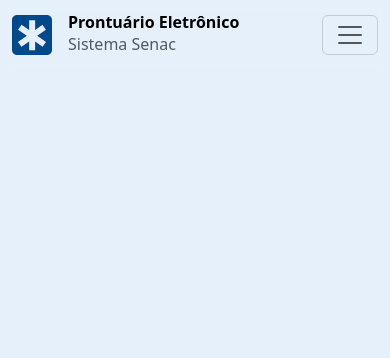
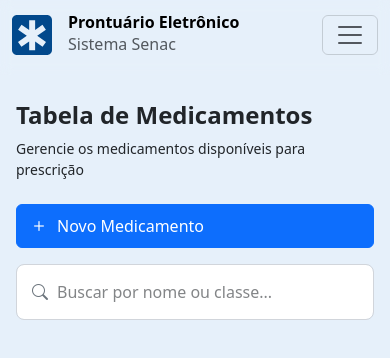
Before and after one commit to eduardoberettarod/PI-prontuario-eletronico, a React (Vite) app: page /remedios in a window 390 px wide. Shown: the top 358 px of the page. Built offline with nearby package versions, Linux system fonts and the light colour scheme.

Commit message:
remedios
comecando a nova aba de remedios

```diff
--- a/src/App.jsx
+++ b/src/App.jsx
@@ -7,7 +7,7 @@ import Navbar from './components/Navbar/Navbar'
 import Index from './pages/Home/Index.jsx';
 import Pacientes from './pages/Pacientes/Pacientes.jsx';
 import Relatorio from './pages/Relatorios/Relatorio.jsx';
-
+import Remedios from './pages/Remedios/Remedios.jsx';
 
 
 function App() {
@@ -22,6 +22,7 @@ function App() {
           <Route path='/index' element={<Index />} ></Route>
           <Route path='/pacientes' element={<Pacientes />} ></Route>
           <Route path='/relatorios' element={<Relatorio />} ></Route>
+          <Route path='/remedios' element={<Remedios />} ></Route>
 
 
           {/* rota padrão */}
--- a/src/pages/Relatorios/Relatorio.jsx
+++ b/src/pages/Relatorios/Relatorio.jsx
@@ -114,12 +114,7 @@ const Relatorio = () => {
     };
   }, []);
 
-  // FUNCAO DELETAR RELATORIO
-  function fnDeletarRelatorio(indexParaDeletar) {
-    setRelatorios(prev =>
-      prev.filter((_, index) => index !== indexParaDeletar)
-    );
-  }
+
 
   return (
     <>
@@ -252,7 +247,7 @@ Sugestões de estrutura:
                 <input
                   type="text"
                   className="form-control input-search"
-                  placeholder="Buscar por nome, equipe ou quarto..."
+                  placeholder="Buscar por título ou nome do paciente..."
                 />
               </div>
             </form>
--- /dev/null
+++ b/src/pages/Remedios/Remedios.css
@@ -0,0 +1,45 @@
+#remedios-page-section {
+    position: relative;
+    top: 0;
+}
+
+.container-remedios {
+    position: relative;
+    margin-inline: var(--mg-inline);
+    top: 11%;
+}
+
+.container-remedios h2 {
+    font-size: 1.5rem;
+}
+
+.container-remedios p {
+    font-size: 16px;
+}
+
+@media (max-width:1200px) {
+    .container-remedios {
+        top: 12%;
+        margin-inline: var(--mg-inline-mobile);
+    }
+
+    .container-remedios h2 {
+        font-size: 1.5rem;
+    }
+
+    .container-remedios p {
+        font-size: 14px;
+    }
+}
+
+@media (max-width: 575.98px) {
+
+    /* mobile do Bootstrap */
+    .header-action-btn {
+        width: 100%;
+    }
+
+    .container-action-btn {
+        width: 100%;
+    }
+}
--- /dev/null
+++ b/src/pages/Remedios/Remedios.jsx
@@ -0,0 +1,49 @@
+import React from 'react'
+import './Remedios.css'
+
+function Remedios() {
+    return (
+        <>
+            <section id='remedios-page-section'>
+
+                <div className='container-remedios'>
+
+                    <div className="d-flex flex-column flex-md-row mb-3 align-items-start align-items-md-center justify-content-md-between">
+
+                        <div className="text-start mb-2 mb-md-0">
+                            <h2 className="fw-bold">Tabela de Medicamentos</h2>
+                            <p>Gerencie os medicamentos disponíveis para prescrição</p>
+                        </div>
+
+                        <div className="d-flex justify-content-md-end container-action-btn">
+                            <button className="btn btn-primary d-flex align-items-center gap-2 header-action-btn"
+                                data-bs-toggle="modal"
+                                data-bs-target="#modalCriarRelatorio"
+                            >
+                                <i className="bi bi-plus fs-5"></i>
+                                Novo Medicamento
+                            </button>
+                        </div>
+                    </div>
+
+                    <div className='w-100'>
+                        <form role="search">
+                            <div className="position-relative w-100 d-flex">
+                                <i className="bi bi-search position-absolute top-50 translate-middle-y ms-3 text-secondary"></i>
+                                <input
+                                    type="text"
+                                    className="form-control input-search"
+                                    placeholder="Buscar por nome ou classe..."
+                                />
+                            </div>
+                        </form>
+                    </div>
+
+                </div>
+
+            </section>
+        </>
+    )
+}
+
+export default Remedios
```
